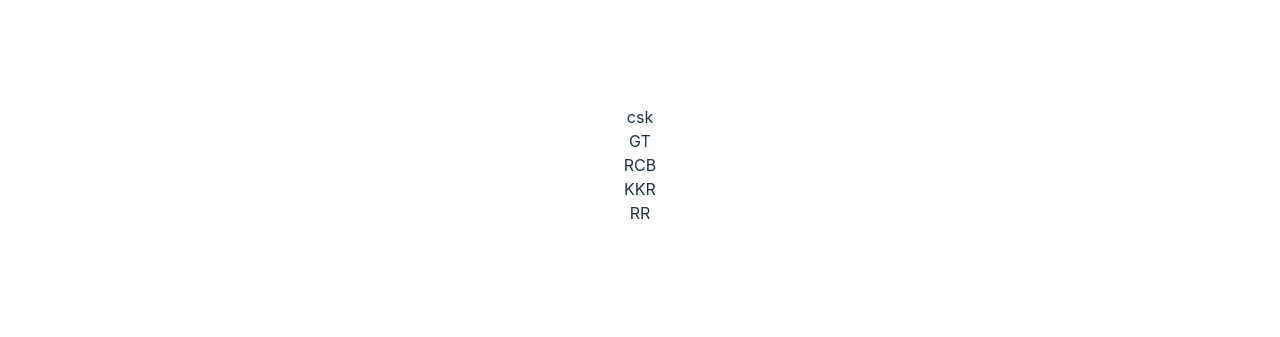
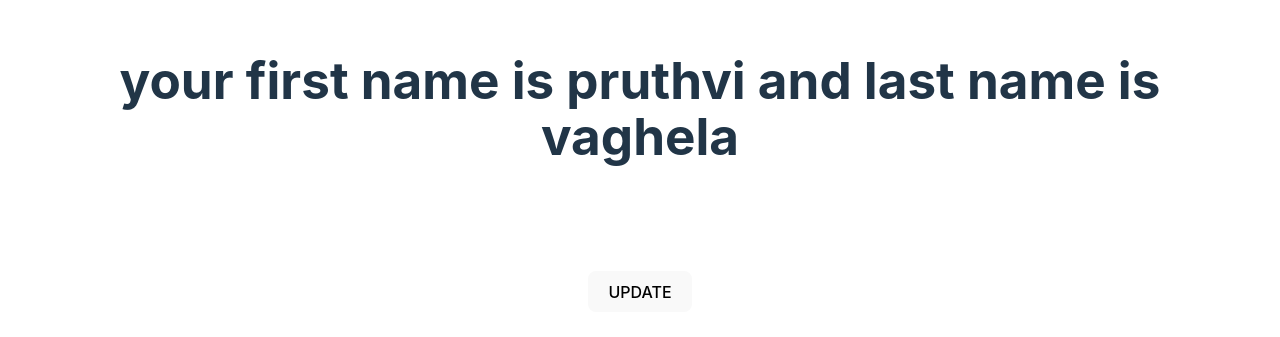
Before and after one commit to pruthvisinhvaghela/react-all-hooks, a React (Vite) app: page / in a window 1280 px wide. Shown: the part 235-572 px from the top of the page. Built offline with nearby package versions, Linux system fonts and the light colour scheme.

Commit message:
how to use spread operator in  with useState obj

```diff
--- a/src/App.jsx
+++ b/src/App.jsx
@@ -1,7 +1,8 @@
 import "./App.css";
-import List from "./components/List/List";
 
-import StateUpComp from "./components/stateUp/StateUpComp";
+import UseStateObjTwo from "./components/useState/UseStateObjTwo";
+// import List from "./components/List/List";
+// import StateUpComp from "./components/stateUp/StateUpComp";
 // import FormDemoTwo from "./components/Form/FormDemoTwo";
 // import FormExample from "./components/Form/FormExample";
 // import FormDemo from "./components/Form/FormDemo";
@@ -32,7 +33,8 @@
   // }
   return (
     <>
-      <List />
+      <UseStateObjTwo />
+      {/* <List /> */}
       {/* <StateUpComp getData={getData} /> */}
       {/* <FormDemoTwo /> */}
       {/* <FormExample /> */}
--- /dev/null
+++ b/src/components/useState/UseStateObjTwo.jsx
@@ -0,0 +1,31 @@
+import { useState } from "react";
+
+const UseStateObjTwo = () => {
+  const [allName, setName] = useState({
+    firstName: "pruthvi",
+    lastName: "vaghela",
+  });
+  const update = (e) => {
+    console.log(e);
+    setName({ ...allName, firstName: "sagar" });
+    // setName({ firstName: "sagar", lastName: "kacha" });
+    //here we use spread operator so with the using of this
+    //so only first name change but not change in lastName
+  };
+  return (
+    <>
+      <h1>
+        your first name is {allName.firstName} and last name is{" "}
+        {allName.lastName}
+      </h1>
+
+      <br />
+      <br />
+      <br />
+
+      <button onClick={update}> UPDATE</button>
+    </>
+  );
+};
+
+export default UseStateObjTwo;
```
